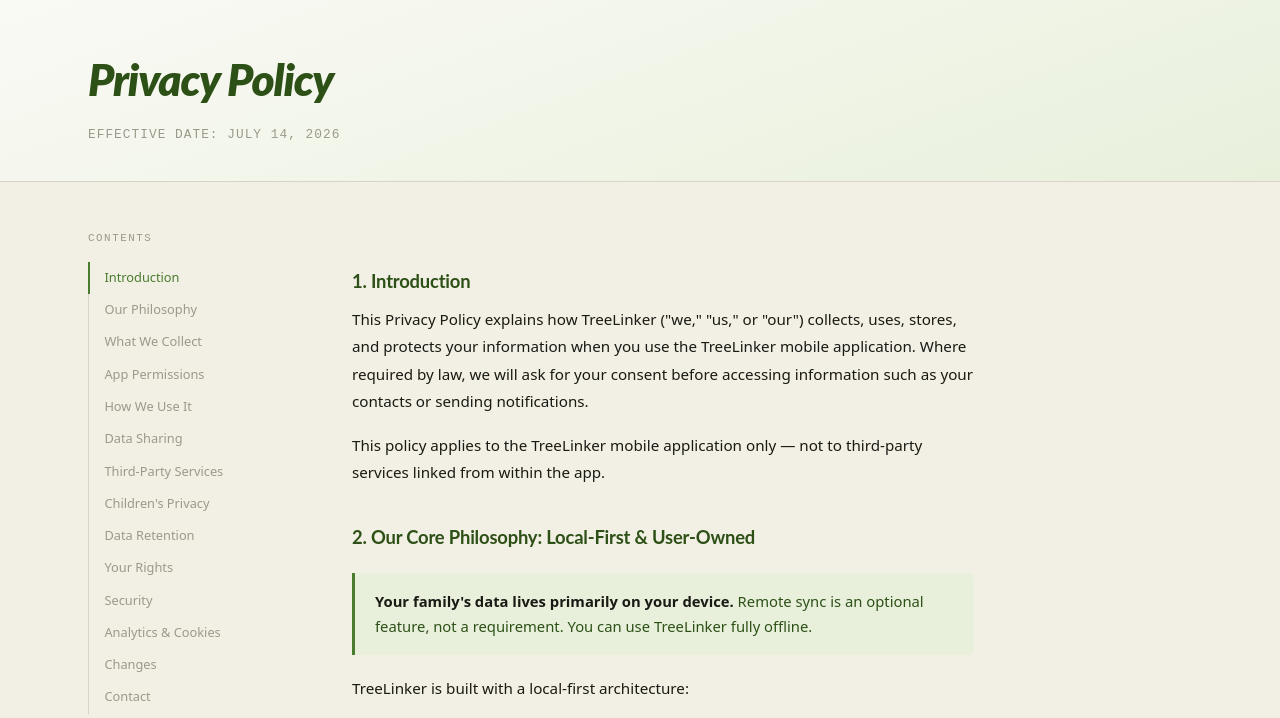
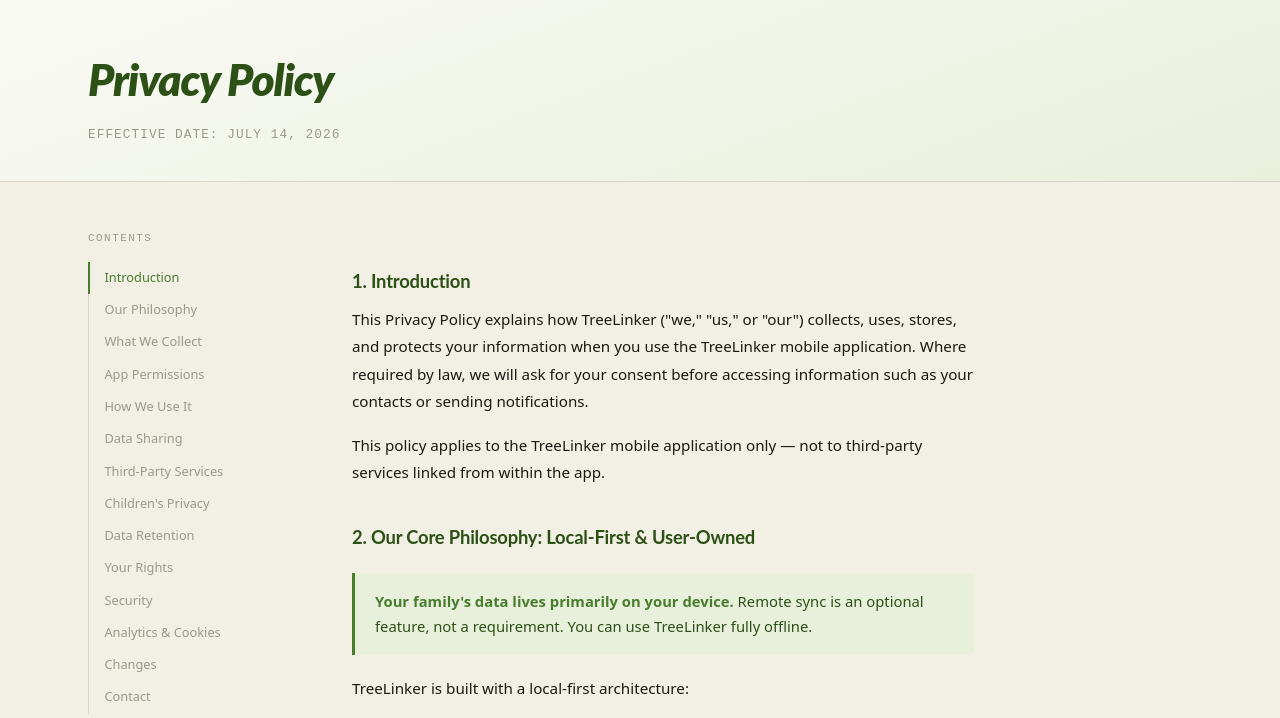
Before and after one commit to ahmadmotamer/treelinker-website, a plain HTML site: page privacy.html in a window 1280 px wide. Shown: the part 65-783 px from the top of the page. Drawn offline with Linux system fonts and the light colour scheme.

Commit message:
changing design

```diff
--- a/privacy.html
+++ b/privacy.html
@@ -85,7 +85,7 @@
             <section id="philosophy">
               <h2>2. Our Core Philosophy: Local-First &amp; User-Owned</h2>
               <div class="callout callout-brand">
-                <strong>Your family's data lives primarily on your device.</strong> Remote sync is an optional feature, not a requirement. You can use TreeLinker fully offline.
+                <strong style="color:var(--color-primary);">Your family's data lives primarily on your device.</strong> Remote sync is an optional feature, not a requirement. You can use TreeLinker fully offline.
               </div>
               <p>TreeLinker is built with a local-first architecture:</p>
               <ul>
```
